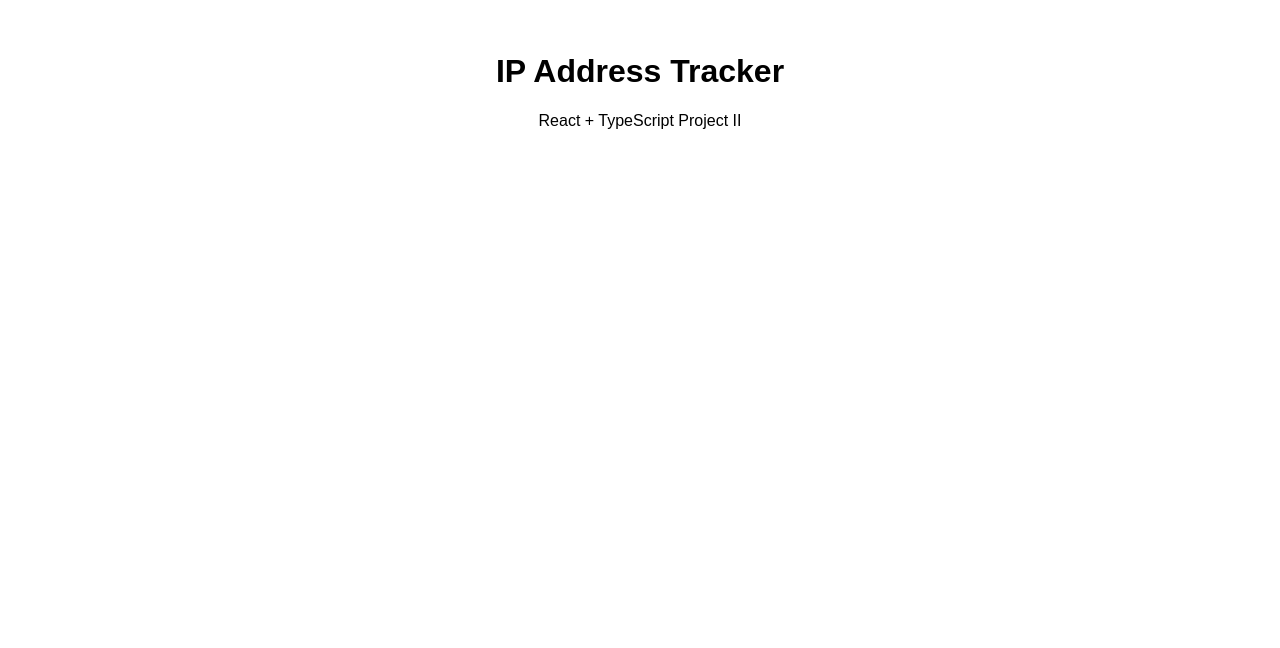
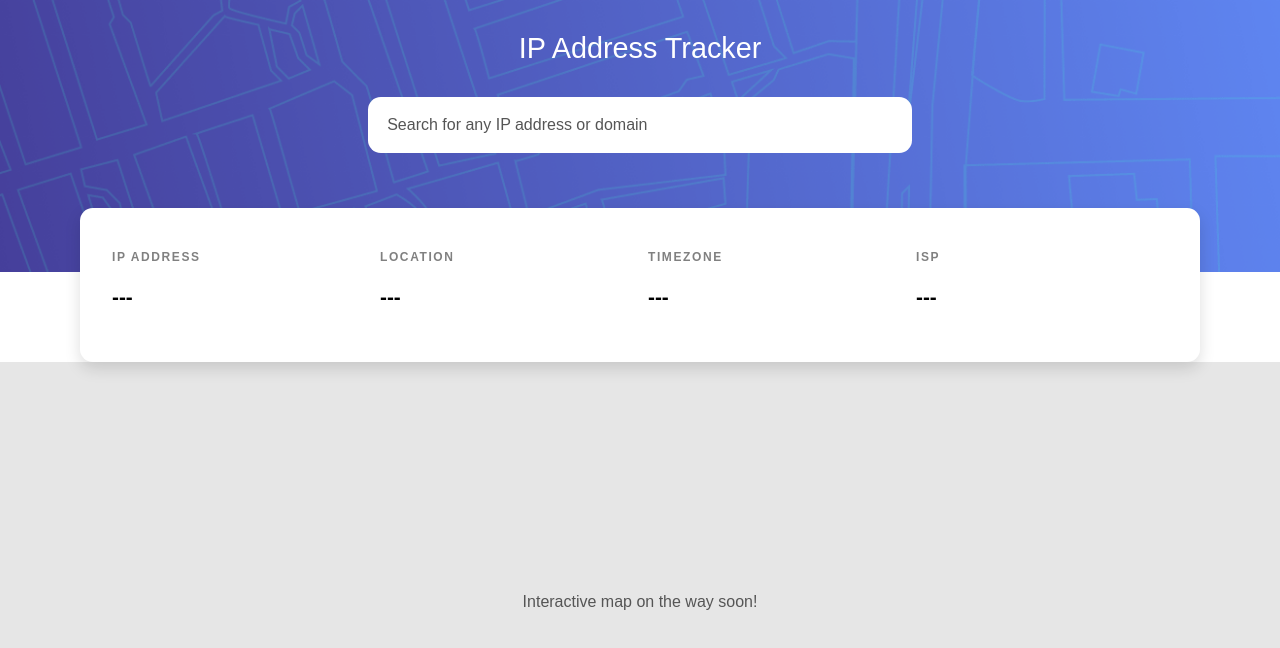
Before and after one commit to BallNChain24FEnd/AshleyWhite-Project-2_React-TypeScript-ip-address-tracker, a React (Vite) app: page / in a window 1280 px wide. Shown: the top 648 px of the page. Built offline with nearby package versions, Linux system fonts and the light colour scheme.

Commit message:
Commit 2: Built header and the application layout

```diff
--- a/src/App.css
+++ b/src/App.css
@@ -1,9 +1,90 @@
-/* Main application styles */
+/* Main application */
 #root {
   min-height: 100vh;
 }
 
 main {
+  min-height: 100vh;
+  position: relative;
+}
+
+/* Header */
+.header {
+  background: url("./assets/pattern-bg-desktop.png") center / cover;
+  min-height: 17rem;
+  padding: 2rem 1rem;
   text-align: center;
+  color: white;
+}
+
+.header h1 {
+  font-size: 1.8rem;
+  font-weight: 500;
+  margin: 0 0 2rem;
+}
+
+/* Search placeholder */
+.search-placeholder {
+  background: white;
+  color: #555;
+  padding: 1.2rem;
+  border-radius: 0.8rem;
+  max-width: 34rem;
+  margin: auto;
+  text-align: left;
+}
+
+/* Location information */
+.location-info {
+  background: white;
+  border-radius: 0.8rem;
   padding: 2rem;
+  max-width: 70rem;
+  width: 90%;
+  margin: -4rem auto 0;
+  position: relative;
+  z-index: 2;
+  display: grid;
+  grid-template-columns: repeat(4, 1fr);
+  gap: 1rem;
+  box-shadow: 0 0.4rem 1rem #0002;
 }
+
+.location-info h2 {
+  color: gray;
+  font-size: 0.75rem;
+  text-transform: uppercase;
+  letter-spacing: 0.1rem;
+}
+
+.location-info p {
+  font-size: 1.3rem;
+  font-weight: bold;
+}
+
+/* Map placeholder */
+.map-placeholder {
+  background: #e6e6e6;
+  min-height: 60vh;
+  display: grid;
+  place-items: center;
+  color: #555;
+}
+
+/* Mobile layout */
+@media (max-width: 48rem) {
+  .header {
+    background-image: url("./assets/pattern-bg-mobile.png");
+  }
+
+  .location-info {
+    grid-template-columns: 1fr;
+    text-align: center;
+    margin-top: -3rem;
+    padding: 1rem;
+  }
+
+  .location-info p {
+    margin: 0.5rem 0;
+  }
+}
--- a/src/App.tsx
+++ b/src/App.tsx
@@ -1,11 +1,39 @@
+import Header from "./components/Header";
 import "./App.css";
 
-// Main application
+// Main application layout
 export default function App() {
   return (
     <main>
-      <h1>IP Address Tracker</h1>
-      <p>React + TypeScript Project II</p>
+      <Header />
+
+      {/* Location information placeholder */}
+      <section className="location-info" aria-label="IP location information">
+        <div>
+          <h2>IP Address</h2>
+          <p>---</p>
+        </div>
+
+        <div>
+          <h2>Location</h2>
+          <p>---</p>
+        </div>
+
+        <div>
+          <h2>Timezone</h2>
+          <p>---</p>
+        </div>
+
+        <div>
+          <h2>ISP</h2>
+          <p>---</p>
+        </div>
+      </section>
+
+      {/* Map placeholder */}
+      <section className="map-placeholder" aria-label="Location map">
+        <p>Interactive map on the way soon!</p>
+      </section>
     </main>
   );
 }
--- a/src/components/Header.tsx
+++ b/src/components/Header.tsx
@@ -0,0 +1,13 @@
+// Header component
+export default function Header() {
+  return (
+    <header className="header">
+      <h1>IP Address Tracker</h1>
+
+      {/* Search placeholder */}
+      <div className="search-placeholder">
+        Search for any IP address or domain
+      </div>
+    </header>
+  );
+}
```
